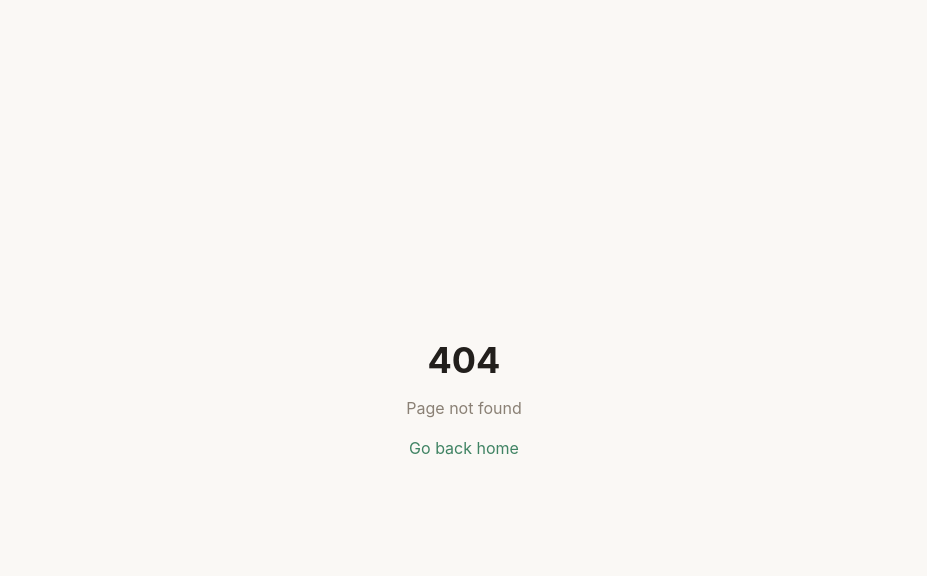
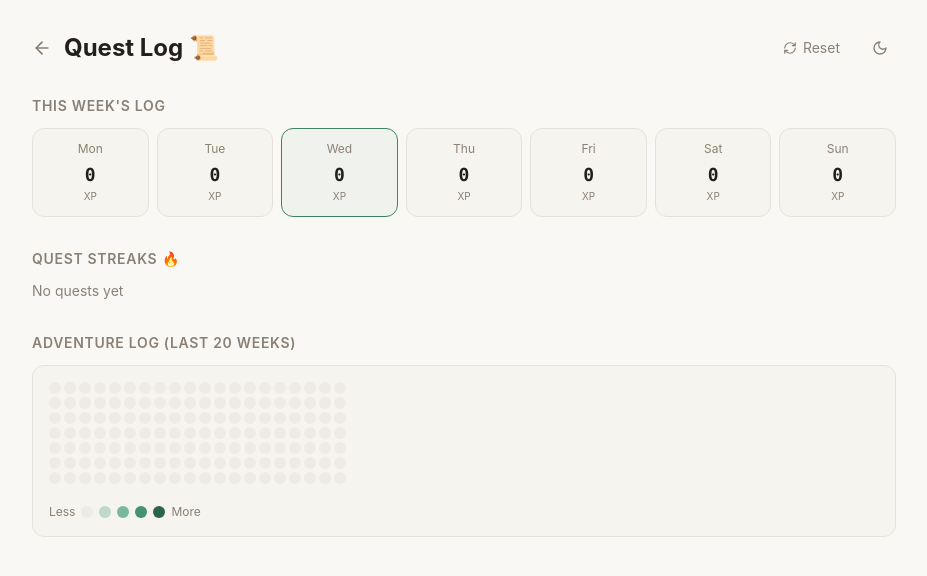
Before and after one commit to akumasan-07/habitquest, a React (Vite) app in the folder frontend/: page /progress in a window 1280 px wide. Before the commit this address had no page. Shown: the top 576 px of the page, without its empty margins (176-1103 px from the left). Built offline with nearby package versions, Linux system fonts and the light colour scheme.

Commit message:
Improve naming consistency

```diff
--- a/frontend/src/App.jsx
+++ b/frontend/src/App.jsx
@@ -1,13 +1,13 @@
 import { BrowserRouter, Routes, Route } from "react-router-dom";
 import Dashboard from "./pages/Dashboard";
-import Analytics from "./pages/Analytics";
+import Progress from "./pages/Progress";
 import NotFound from "./pages/NotFound";
 
 const App = () => (
   <BrowserRouter>
     <Routes>
       <Route path="/" element={<Dashboard />} />
-      <Route path="/analytics" element={<Analytics />} />
+      <Route path="/progress" element={<Progress />} />
       <Route path="*" element={<NotFound />} />
     </Routes>
   </BrowserRouter>
--- a/frontend/src/components/ProductivityScore.jsx
+++ b/frontend/src/components/DayProgress.jsx
@@ -1,6 +1,6 @@
-import { getProductivityScore } from "@/lib/questUtils";
+import { getProductivityScore } from "@/lib/questAnalytics";
 
-const ProductivityScore = ({ completed, total }) => {
+const DayProgress = ({ completed, total }) => {
   const score = getProductivityScore(completed, total);
   const circumference = 2 * Math.PI * 40;
   const offset = circumference - (score / 100) * circumference;
@@ -38,4 +38,4 @@ const ProductivityScore = ({ completed, total }) => {
   );
 };
 
-export default ProductivityScore;
+export default DayProgress;
--- a/frontend/src/hooks/useQuestsManager.js
+++ b/frontend/src/hooks/useQuestsManager.js
@@ -1,5 +1,5 @@
 import { useState, useEffect, useCallback } from "react";
-import { todayStr, generateId } from "@/lib/questUtils";
+import { todayStr, generateId } from "@/lib/questAnalytics";
 
 const QUESTS_KEY = "pt_quests";
 const LOGS_KEY = "pt_quest_logs";
--- a/frontend/src/pages/Dashboard.jsx
+++ b/frontend/src/pages/Dashboard.jsx
@@ -4,7 +4,7 @@ import { format, subDays } from "date-fns";
 import { useQuestsManager } from "@/hooks/useQuestsManager";
 import QuestList from "@/components/QuestList";
 import AddQuestDialog from "@/components/AddQuestDialog";
-import ProductivityScore from "@/components/ProductivityScore";
+import DayProgress from "@/components/DayProgress";
 import ThemeToggle from "@/components/ThemeToggle";
 import { cn } from "@/lib/utils";
 
@@ -45,7 +45,7 @@ const Dashboard = () => {
           </div>
           <div className="flex items-center gap-1">
             <Link
-              to="/analytics"
+              to="/progress"
               className="flex items-center gap-1.5 text-sm text-muted-foreground hover:text-foreground transition-colors px-3 py-2 rounded-lg hover:bg-secondary"
             >
               <svg className="h-4 w-4" viewBox="0 0 24 24" fill="none" stroke="currentColor" strokeWidth="2" strokeLinecap="round" strokeLinejoin="round">
@@ -86,7 +86,7 @@ const Dashboard = () => {
 
         {/* Score */}
         <div className="mb-6">
-          <ProductivityScore completed={completed} total={total} />
+          <DayProgress completed={completed} total={total} />
         </div>
 
         {/* Quest List */}
--- a/frontend/src/pages/Analytics.jsx
+++ b/frontend/src/pages/Progress.jsx
@@ -1,10 +1,11 @@
 import { useState } from "react";
 import { useQuestsManager } from "@/hooks/useQuestsManager";
-import { getStreaks, getCompletionRate, getWeeklySummary, getHeatmapData } from "@/lib/questUtils";
+import { getStreaks, getCompletionRate, getWeeklySummary, getHeatmapData } from "@/lib/questAnalytics";
 import QuestHeatmap from "@/components/QuestHeatmap";
 import { Link } from "react-router-dom";
+import ThemeToggle from "@/components/ThemeToggle";
 
-const Analytics = () => {
+const Progress = () => {
   const { quests, logs, resetAll } = useQuestsManager();
   const [showConfirm, setShowConfirm] = useState(false);
   const weekly = getWeeklySummary(logs, quests);
@@ -22,13 +23,14 @@ const Analytics = () => {
           <h1 className="text-2xl font-bold flex-1">Quest Log 📜</h1>
           <button
             onClick={() => setShowConfirm(true)}
-            className="flex items-center gap-1.5 text-xs text-muted-foreground hover:text-destructive transition-colors px-3 py-1.5 rounded-lg hover:bg-destructive/10"
+            className="flex items-center gap-1.5 text-sm text-muted-foreground hover:text-destructive transition-colors px-3 py-1.5 rounded-lg hover:bg-destructive/10"
           >
             <svg className="h-3.5 w-3.5" viewBox="0 0 24 24" fill="none" stroke="currentColor" strokeWidth="2" strokeLinecap="round" strokeLinejoin="round">
               <path d="M3 12a9 9 0 0 1 9-9 9.75 9.75 0 0 1 6.74 2.74L21 8" /><path d="M21 3v5h-5" /><path d="M21 12a9 9 0 0 1-9 9 9.75 9.75 0 0 1-6.74-2.74L3 16" /><path d="M8 16H3v5" />
             </svg>
             Reset
           </button>
+          <ThemeToggle />
         </div>
 
         {showConfirm && (
@@ -118,4 +120,4 @@ const Analytics = () => {
   );
 };
 
-export default Analytics;
+export default Progress;
```
Also changed, not shown: frontend/src/lib/questAnalytics.js (renamed from frontend/src/lib/questUtils.js).
